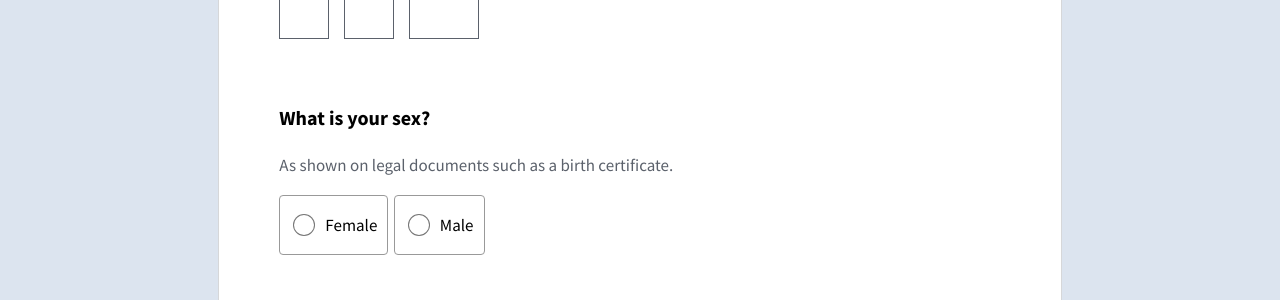
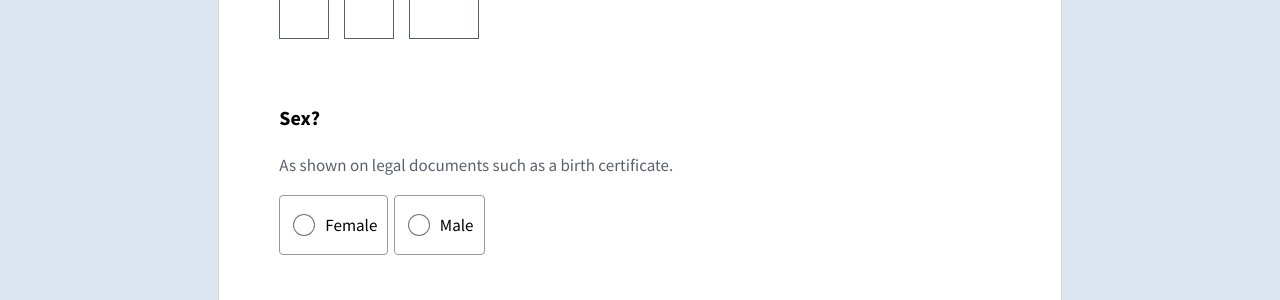
Before and after one commit to usds/benefits-enrollment-prototype, a Jekyll site: the page built from 01-basic-info/applicant-dob-sex.html, in a window 1280 px wide. Shown: the part 432-732 px from the top of the page. Built offline with Jekyll 4.4.1, drawn with Linux system fonts in a browser that asks for light colours.

Commit message:
Update applicant-dob-sex.html

```diff
--- a/01-basic-info/applicant-dob-sex.html
+++ b/01-basic-info/applicant-dob-sex.html
@@ -27,7 +27,7 @@
 
  <fieldset>
   <div class="prompt">
-    <legend class="prompt__primary-text">What is your sex?</legend>
+    <legend class="prompt__primary-text">Sex?</legend>
     <p class="prompt__secondary-text">As shown on legal documents such as a birth certificate.</p>
   </div>
   <div class="response">
```
